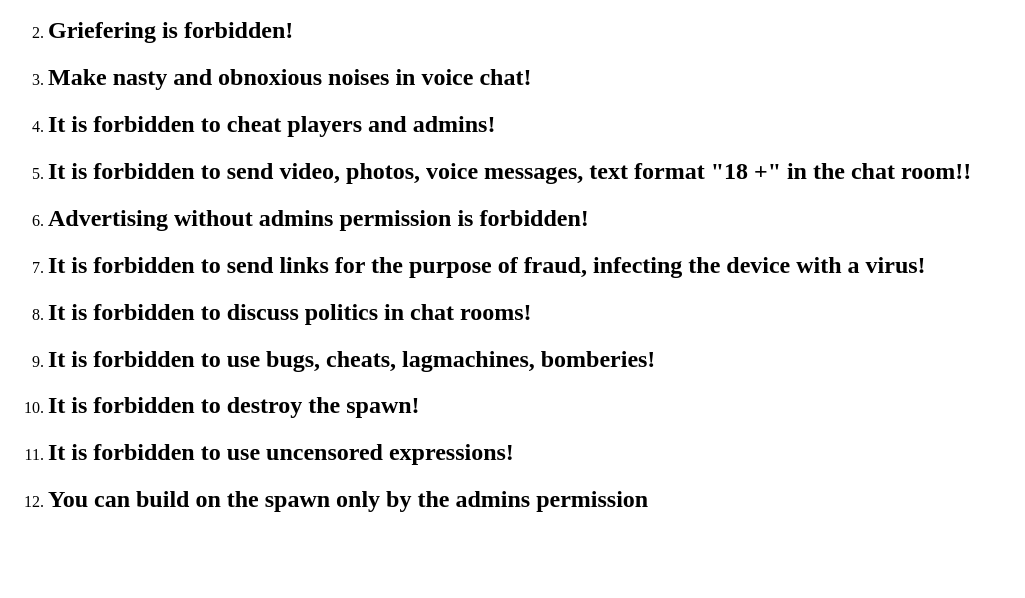
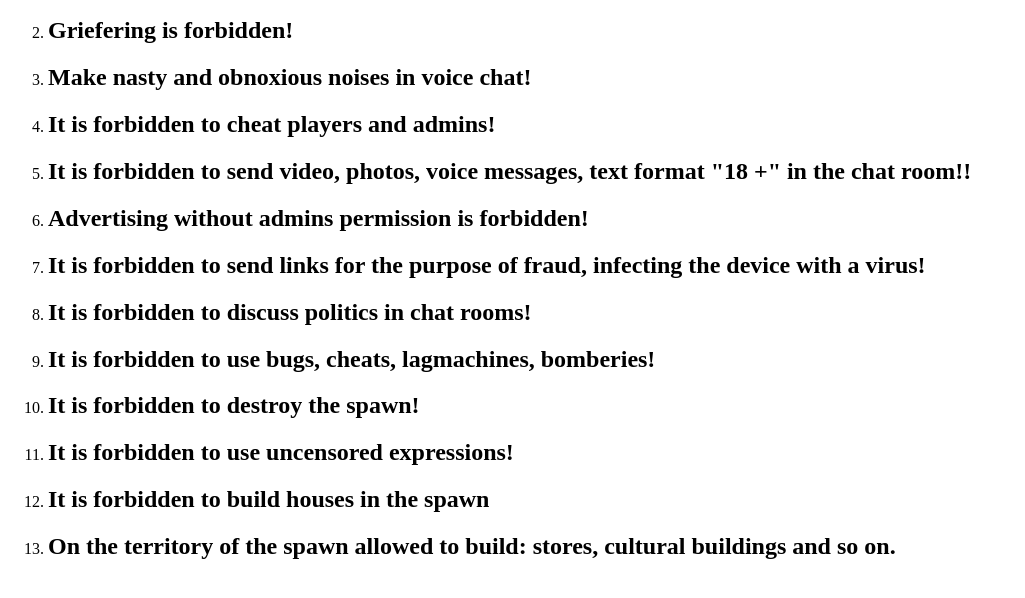
Before and after one commit to Ibotik/Minecraft_Minifrin, a plain HTML site: page index.html in a window 1280 px wide. Shown: the part 168-766 px from the top of the page, without its empty margins (0-1025 px from the left). Drawn offline with Linux system fonts and the light colour scheme.

Commit message:
Add files via upload

```diff
--- a/index.html
+++ b/index.html
@@ -12,6 +12,7 @@
   <body>
     <h1>Hi, this is the "MiniFrin" server site</h1>
     <h1 style="color: rgb(98, 3, 3)">Server rules:</h1>
+    <!--Правила сервака-->
     <ol>
       <li><h2>Insulting players and admins is forbidden!</h2></li>
       <li><h2>Griefering is forbidden!</h2></li>
@@ -36,7 +37,13 @@
       </li>
       <li><h2>It is forbidden to destroy the spawn!</h2></li>
       <li><h2>It is forbidden to use uncensored expressions!</h2></li>
-      <li><h2>You can build on the spawn only by the admins permission</h2></li>
+      <li><h2>It is forbidden to build houses in the spawn</h2></li>
+      <li>
+        <h2>
+          On the territory of the spawn allowed to build: stores, cultural
+          buildings and so on.
+        </h2>
+      </li>
     </ol>
   </body>
 </html>
```
